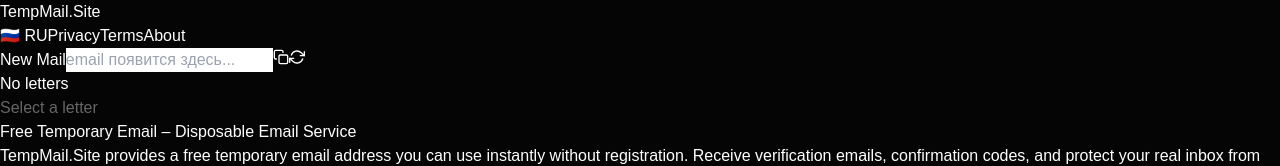
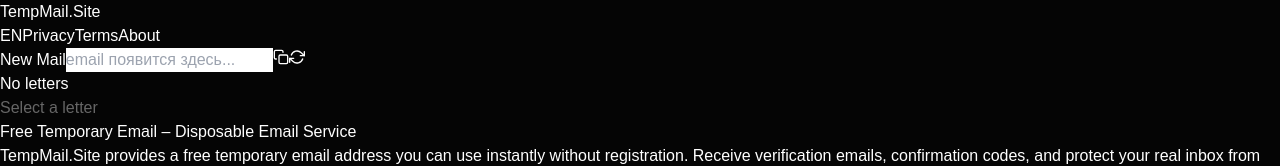
Before and after one commit to uverdoz/tempmail, a Next.js app: page / in a window 1280 px wide. Shown: the top 166 px of the page. Built offline with nearby package versions, Linux system fonts and the light colour scheme.

Commit message:
fixlang2

```diff
--- a/app/page.tsx
+++ b/app/page.tsx
@@ -77,7 +77,7 @@
           <div className="flex items-center gap-6">
 
             <button className="px-4 py-2 rounded-xl border border-white/10 bg-white/5 hover:bg-white/10 transition-all duration-200">
-              🇷🇺 RU
+              EN
             </button>
 
             <Link href="/privacy" className="text-gray-400 hover:text-white transition duration-200">
```
Lines whose indentation alone changed are shown as unchanged.
